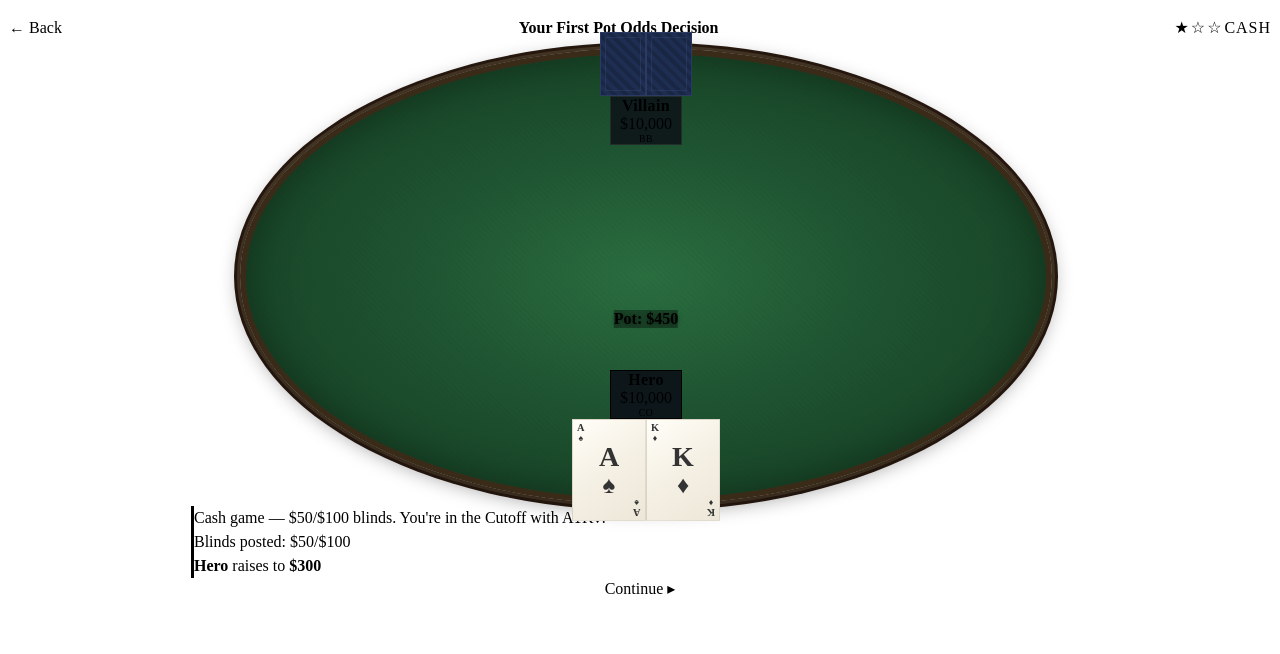
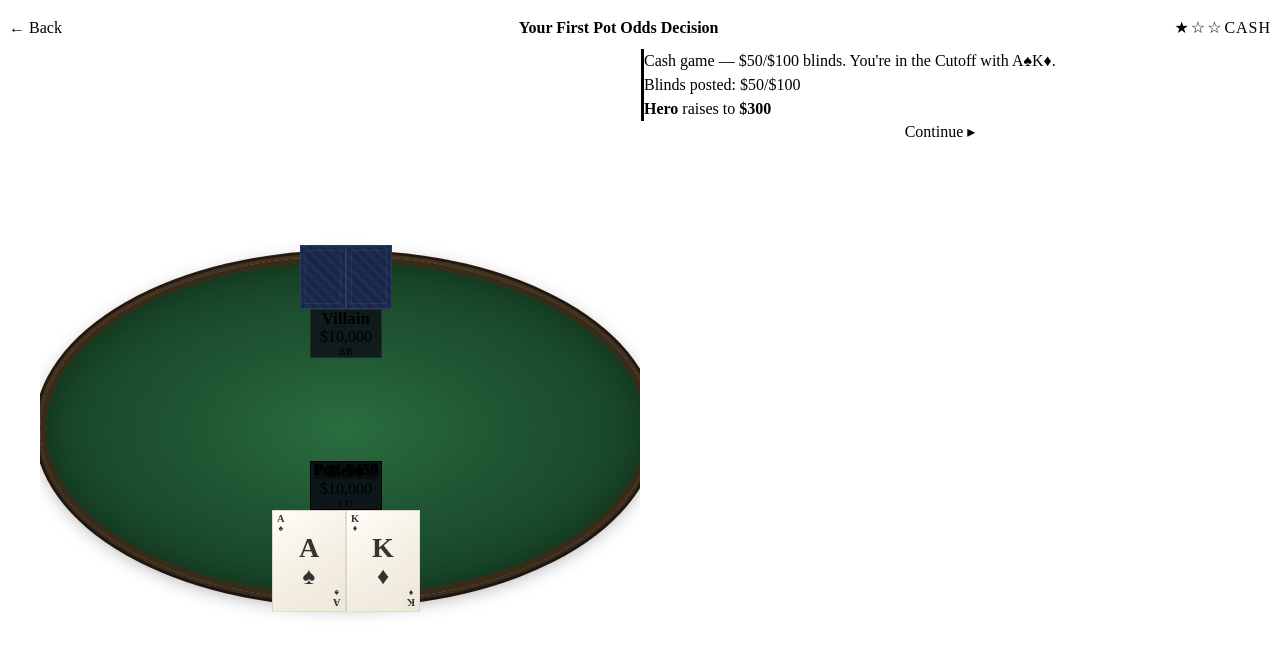
Before and after one commit to BrutalCaeser/Poker_Coach, a React (Vite) app: page / in a window 1280 px wide. Both pictures are taken after a click on the button 158 px from the left and 113 px from the top of the page. Shown: the top 654 px of the page. Built offline with nearby package versions, Linux system fonts and the light colour scheme; the HTML template or start-up script is replaced by a standard one.

Commit message:
UI: Two-column layout — table+decision left, action feed+math reveal right on desktop (≥1024px), snappier reveal timing, auto-scroll right panel, opponent reveal on left, 1200px max-width cap

```diff
--- a/src/components/ActionFeed.css
+++ b/src/components/ActionFeed.css
@@ -118,7 +118,16 @@
   color: var(--text-primary);
 }
 
-/* --- Responsive --- */
+/* --- Desktop: no artificial height cap, right column scrolls --- */
+@media (min-width: 1024px) {
+  .action-feed {
+    max-height: none;
+    overflow-y: visible;
+    flex-shrink: 0; /* Don't compress feed — let right panel scroll */
+  }
+}
+
+/* --- Responsive (small screens) --- */
 @media (max-width: 640px) {
   .action-feed {
     max-height: 240px;
--- a/src/components/MathReveal.css
+++ b/src/components/MathReveal.css
@@ -228,7 +228,23 @@
   transition: transform 1s ease-out;
 }
 
-/* --- Responsive --- */
+/* --- Desktop: tighter spacing in right column --- */
+@media (min-width: 1024px) {
+  .math-reveal {
+    padding: var(--space-3);
+    gap: var(--space-3);
+  }
+
+  .math-reveal__verdict {
+    padding: var(--space-4) var(--space-3);
+  }
+
+  .verdict__icon {
+    font-size: 3rem;
+  }
+}
+
+/* --- Responsive (small screens) --- */
 @media (max-width: 640px) {
   .math-reveal {
     padding: var(--space-2);
--- a/src/components/MathReveal.jsx
+++ b/src/components/MathReveal.jsx
@@ -22,7 +22,7 @@
 import { useState, useEffect } from 'react';
 import './MathReveal.css';
 
-const STEP_REVEAL_DELAY = 500; // ms between each step
+const STEP_REVEAL_DELAY = 300; // ms between each step (snappy)
 
 export default function MathReveal({
   isCorrect,
@@ -40,8 +40,8 @@ export default function MathReveal({
   useEffect(() => {
     if (revealPhase >= totalPhases) return;
 
-    const delay = revealPhase === 0 ? 600 : // Pause after verdict
-      revealPhase === 1 ? 800 :              // Pause after insight
+    const delay = revealPhase === 0 ? 500 : // Pause after verdict
+      revealPhase === 1 ? 600 :              // Pause after insight
         STEP_REVEAL_DELAY;                     // Each step
 
     const timer = setTimeout(() => {
--- a/src/components/ScenarioPlay.css
+++ b/src/components/ScenarioPlay.css
@@ -1,7 +1,9 @@
 /* ============================================================
    ScenarioPlay Component Styles
-   The main scenario play page that assembles all components.
-   Layout: table top, feed/decision/reveal below.
+   Two-column layout on desktop (≥1024px):
+     Left:  Table + DecisionPrompt + Opponent Reveal + Next Hand
+     Right: ActionFeed + MathReveal (scrollable)
+   Single column on tablet/mobile.
    ============================================================ */
 
 .scenario-play {
@@ -19,6 +21,7 @@
   padding: var(--space-3) var(--space-6);
   background: var(--bg-secondary);
   border-bottom: 1px solid rgba(255, 255, 255, 0.05);
+  flex-shrink: 0;
 }
 
 .scenario-play__back {
@@ -70,36 +73,76 @@
   border-radius: var(--radius-xs);
 }
 
-/* --- Main content area --- */
+/* ===== Main content area ===== */
+
+/* Mobile-first: single column */
 .scenario-play__content {
   flex: 1;
   display: flex;
   flex-direction: column;
+  width: 100%;
   max-width: 900px;
-  width: 100%;
   margin: 0 auto;
   padding: var(--space-4);
   gap: var(--space-4);
 }
 
-/* --- Table section --- */
+/* --- Left column (table + decision + opponent reveal + next) --- */
+.scenario-play__left {
+  display: flex;
+  flex-direction: column;
+  gap: var(--space-4);
+  flex-shrink: 0;
+}
+
 .scenario-play__table-section {
   flex-shrink: 0;
 }
 
-/* --- Feed/interaction section --- */
-.scenario-play__interaction {
-  flex: 1;
+/* --- Right column (action feed + math reveal) --- */
+.scenario-play__right {
   display: flex;
   flex-direction: column;
   gap: var(--space-4);
+  flex: 1;
+  min-height: 0;
 }
 
-/* --- Reveal section (scrollable) --- */
+/* --- Reveal section in right column --- */
 .scenario-play__reveal {
   flex: 1;
-  overflow-y: auto;
-  max-height: 60vh;
+}
+
+/* --- Left reveal section (opponent cards + next hand) --- */
+.scenario-play__left-reveal {
+  display: flex;
+  flex-direction: column;
+  gap: var(--space-3);
+  animation: fade-in 0.3s ease-out both;
+}
+
+.scenario-play__reveal-btn-wrap {
+  display: flex;
+  justify-content: center;
+  padding: var(--space-2);
+}
+
+.reveal-opponents-btn {
+  font-family: var(--font-ui);
+  font-size: var(--text-sm);
+  font-weight: 500;
+  color: var(--gold);
+  padding: var(--space-2) var(--space-4);
+  border-radius: var(--radius-sm);
+  background: rgba(200, 160, 60, 0.08);
+  border: 1px solid var(--gold-border);
+  cursor: pointer;
+  transition: all var(--transition-fast);
+}
+
+.reveal-opponents-btn:hover {
+  background: rgba(200, 160, 60, 0.16);
+  box-shadow: var(--shadow-glow-gold);
 }
 
 /* --- Opponent reveal --- */
@@ -107,11 +150,19 @@
   display: flex;
   align-items: center;
   justify-content: center;
-  gap: var(--space-3);
+  gap: var(--space-4);
+  flex-wrap: wrap;
   padding: var(--space-3);
   background: var(--bg-surface);
   border-radius: var(--radius-md);
   border: 1px solid rgba(255, 255, 255, 0.05);
+  animation: fade-in 0.3s ease-out both;
+}
+
+.opponent-reveal__player {
+  display: flex;
+  align-items: center;
+  gap: var(--space-2);
   animation: slide-up 0.3s ease-out both;
 }
 
@@ -130,7 +181,7 @@
 .scenario-play__next {
   display: flex;
   justify-content: center;
-  padding: var(--space-4);
+  padding: var(--space-3);
 }
 
 .next-hand-btn {
@@ -153,7 +204,80 @@
   box-shadow: var(--shadow-glow-gold);
 }
 
-/* --- Responsive --- */
+/* ===== DESKTOP TWO-COLUMN LAYOUT (≥1024px) ===== */
+@media (min-width: 1024px) {
+  .scenario-play__content {
+    flex-direction: row;
+    max-width: 1200px;
+    padding: var(--space-4) var(--space-6);
+    gap: var(--space-5);
+    /* Fill all available height below header */
+    flex: 1;
+    overflow: hidden;
+  }
+
+  /* Left column: table + decision, vertically centered */
+  .scenario-play__left {
+    flex: 1;
+    min-width: 0;
+    justify-content: center;
+    overflow-y: auto;
+  }
+
+  /* Right column: fixed width, scrollable */
+  .scenario-play__right {
+    width: 380px;
+    flex-shrink: 0;
+    overflow-y: auto;
+    /* Full height of the content area */
+    max-height: calc(100vh - 64px); /* Subtract header height */
+    padding-right: var(--space-2); /* Space for scrollbar */
+    scroll-behavior: smooth;
+  }
+
+  /* Custom scrollbar for right panel */
+  .scenario-play__right::-webkit-scrollbar {
+    width: 4px;
+  }
+  .scenario-play__right::-webkit-scrollbar-track {
+    background: transparent;
+  }
+  .scenario-play__right::-webkit-scrollbar-thumb {
+    background: rgba(255, 255, 255, 0.08);
+    border-radius: var(--radius-full);
+  }
+  .scenario-play__right::-webkit-scrollbar-thumb:hover {
+    background: rgba(255, 255, 255, 0.15);
+  }
+
+  /* Remove max-height on reveal — right column handles scrolling */
+  .scenario-play__reveal {
+    max-height: none;
+    overflow: visible;
+  }
+}
+
+/* ===== WIDESCREEN (≥1440px) ===== */
+@media (min-width: 1440px) {
+  .scenario-play__right {
+    width: 420px;
+  }
+}
+
+/* ===== TABLET / MOBILE (< 1024px) ===== */
+@media (max-width: 1023px) {
+  /* Keep the right column scrollable on smaller screens */
+  .scenario-play__right {
+    max-height: 50vh;
+    overflow-y: auto;
+  }
+
+  .scenario-play__reveal {
+    max-height: none;
+  }
+}
+
+/* --- Responsive (small screens) --- */
 @media (max-width: 640px) {
   .scenario-play__header {
     padding: var(--space-2) var(--space-3);
@@ -166,4 +290,8 @@
   .scenario-play__content {
     padding: var(--space-2);
   }
+
+  .scenario-play__right {
+    max-height: 40vh;
+  }
 }
--- a/src/components/ScenarioPlay.jsx
+++ b/src/components/ScenarioPlay.jsx
@@ -3,6 +3,10 @@
  * ======================
  * The main scenario play page assembling Table, ActionFeed, DecisionPrompt,
  * and MathReveal into the complete playthrough flow.
+ *
+ * Two-column layout on desktop (≥1024px):
+ *   Left:  Table + DecisionPrompt + Opponent Reveal + Next Hand
+ *   Right: ActionFeed + MathReveal (scrollable)
  *
  * State machine: SETUP → ACTIONS → DECISION → REVEAL
  *
@@ -14,7 +18,7 @@
  * @param {Function} props.onNext    - Called when user wants the next scenario
  * @param {Function} [props.onComplete] - Called with { scenarioId, userAction, isCorrect }
  */
-import { useReducer, useCallback, useEffect } from 'react';
+import { useReducer, useCallback, useEffect, useRef } from 'react';
 import Table from './Table.jsx';
 import ActionFeed from './ActionFeed.jsx';
 import DecisionPrompt from './DecisionPrompt.jsx';
@@ -216,6 +220,17 @@ export default function ScenarioPlay({
   // Difficulty stars
   const stars = '★'.repeat(scenario.difficulty) + '☆'.repeat(3 - scenario.difficulty);
 
+  // Ref for auto-scrolling the right panel as math steps reveal
+  const rightPanelRef = useRef(null);
+
+  // Auto-scroll right panel to bottom when reveal phase content changes
+  useEffect(() => {
+    if (state.phase === PHASE.REVEAL && rightPanelRef.current) {
+      const el = rightPanelRef.current;
+      el.scrollTo({ top: el.scrollHeight, behavior: 'smooth' });
+    }
+  });
+
   return (
     <div className="scenario-play">
       {/* Header */}
@@ -231,6 +246,8 @@ export default function ScenarioPlay({
       </header>
 
       <div className="scenario-play__content">
+        {/* ===== LEFT COLUMN: Table + Decision + Opponent Reveal + Next ===== */}
+        <div className="scenario-play__left">
           {/* Poker table */}
           <div className="scenario-play__table-section">
             <Table
@@ -242,19 +259,7 @@ export default function ScenarioPlay({
             />
           </div>
 
-        {/* Interaction area */}
-        <div className="scenario-play__interaction">
-          {/* Action Feed — persists through all phases after SETUP */}
-          {state.phase !== PHASE.SETUP && (
-            <ActionFeed
-              actions={scenario.actions}
-              visibleCount={state.actionIndex}
-              onAdvance={handleAdvance}
-              isComplete={feedComplete || state.phase === PHASE.REVEAL}
-            />
-          )}
-
-          {/* Decision Prompt */}
+          {/* Decision Prompt — directly under the table, always visible */}
           {state.phase === PHASE.DECISION && decisionAction && (
             <DecisionPrompt
               pot={scenario.decision.pot}
@@ -266,25 +271,15 @@ export default function ScenarioPlay({
             />
           )}
 
-          {/* Math Reveal */}
+          {/* Post-decision left panel: Opponent Reveal + Next Hand */}
           {state.phase === PHASE.REVEAL && (
-            <div className="scenario-play__reveal">
-              <MathReveal
-                isCorrect={isCorrect}
-                userAction={state.userAction}
-                correctAction={scenario.decision.correctAction}
-                insight={scenario.insight}
-                mathSteps={scenario.mathSteps}
-                takeaway={scenario.takeaway}
-              />
-
+            <div className="scenario-play__left-reveal">
               {/* Opponent card reveal */}
               {!state.revealOpponents && (
-                <div style={{ display: 'flex', justifyContent: 'center', padding: 'var(--space-3)' }}>
+                <div className="scenario-play__reveal-btn-wrap">
                   <button
-                    className="scenario-play__back"
+                    className="reveal-opponents-btn"
                     onClick={() => dispatch({ type: 'REVEAL_OPPONENTS' })}
-                    style={{ borderColor: 'var(--gold-border)', color: 'var(--gold)' }}
                   >
                     Reveal Opponent Cards
                   </button>
@@ -297,7 +292,7 @@ export default function ScenarioPlay({
                     .filter((_, i) => i !== scenario.heroIndex)
                     .filter((p) => p.cards && p.cards.length > 0)
                     .map((player, i) => (
-                      <div key={i} className="opponent-reveal" style={{ animationDelay: `${i * 200}ms` }}>
+                      <div key={i} className="opponent-reveal__player" style={{ animationDelay: `${i * 150}ms` }}>
                         <span className="opponent-reveal__label">{player.name}:</span>
                         <div className="opponent-reveal__cards">
                           {player.cards.map((cardStr, j) => (
@@ -319,6 +314,33 @@ export default function ScenarioPlay({
             </div>
           )}
         </div>
+
+        {/* ===== RIGHT COLUMN: Action Feed + Math Reveal ===== */}
+        <div className="scenario-play__right" ref={rightPanelRef}>
+          {/* Action Feed — persists through all phases after SETUP */}
+          {state.phase !== PHASE.SETUP && (
+            <ActionFeed
+              actions={scenario.actions}
+              visibleCount={state.actionIndex}
+              onAdvance={handleAdvance}
+              isComplete={feedComplete || state.phase === PHASE.REVEAL}
+            />
+          )}
+
+          {/* Math Reveal — appears in right column after decision */}
+          {state.phase === PHASE.REVEAL && (
+            <div className="scenario-play__reveal">
+              <MathReveal
+                isCorrect={isCorrect}
+                userAction={state.userAction}
+                correctAction={scenario.decision.correctAction}
+                insight={scenario.insight}
+                mathSteps={scenario.mathSteps}
+                takeaway={scenario.takeaway}
+              />
+            </div>
+          )}
+        </div>
       </div>
     </div>
   );
--- a/src/components/Table.css
+++ b/src/components/Table.css
@@ -9,6 +9,14 @@
   max-width: 800px;
   margin: 0 auto;
   padding: var(--space-4);
+}
+
+/* Smaller table on two-column desktop layout */
+@media (min-width: 1024px) {
+  .table-container {
+    max-width: 650px;
+    padding: var(--space-2);
+  }
 }
 
 /* --- The felt table surface --- */
```
Lines whose indentation alone changed are shown as unchanged.
